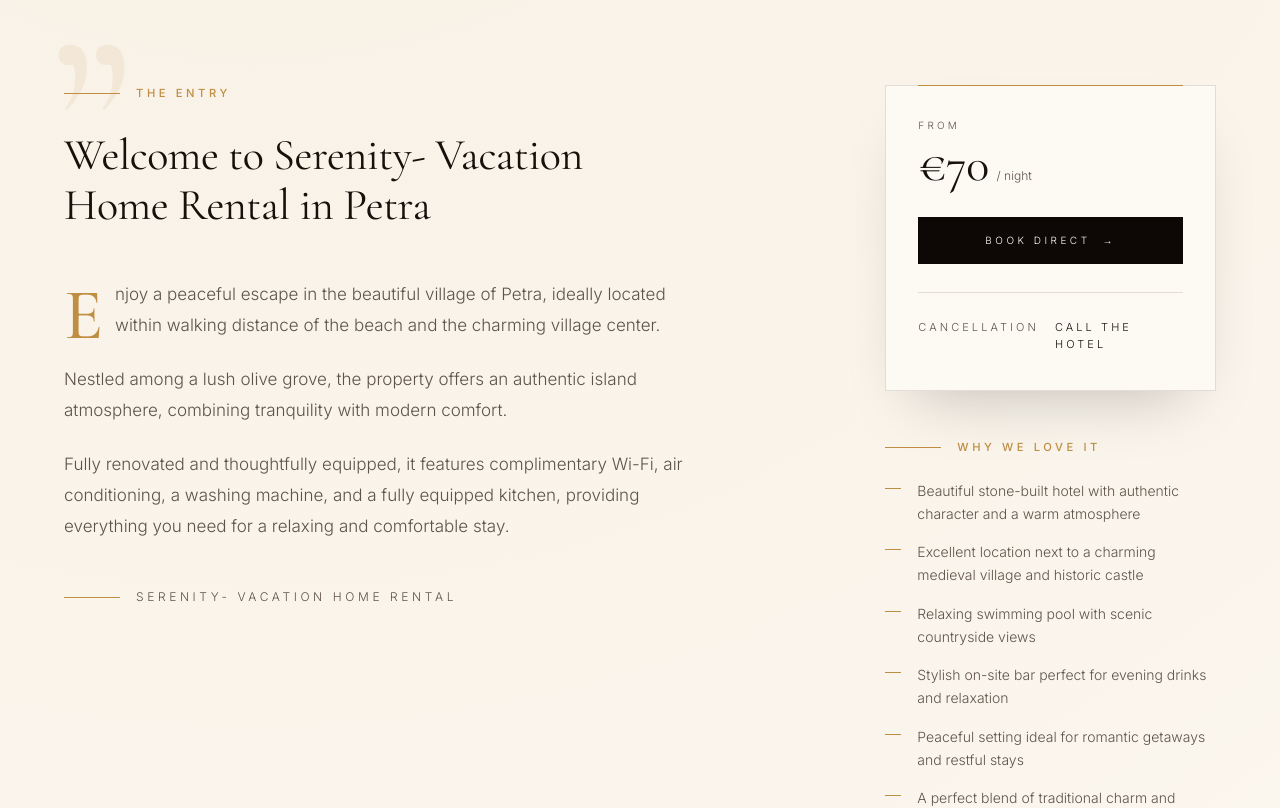
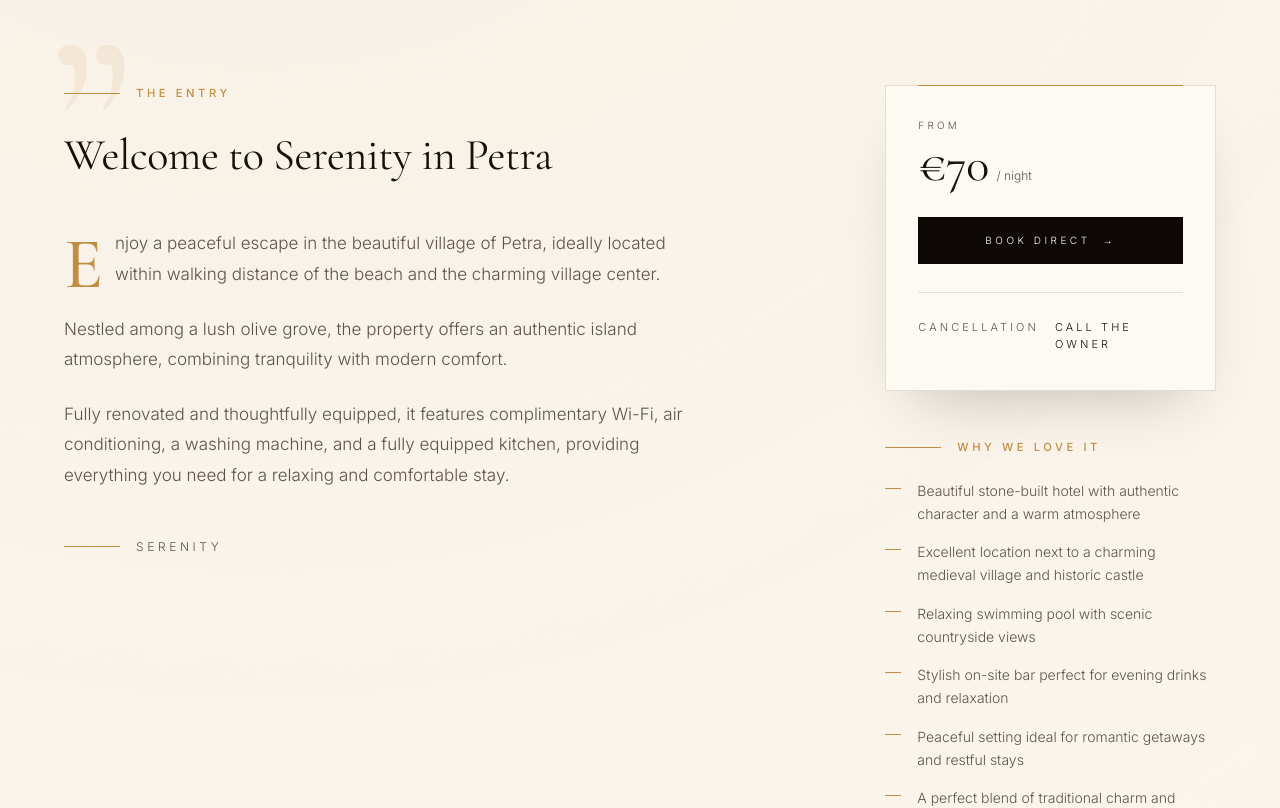
Before and after one commit to amamouridis06/lesvos-travel-guide, a Next.js app: page /accommodation/serenity in a window 1280 px wide. Shown: the part 1140-1948 px from the top of the page. Built offline with nearby package versions, Linux system fonts and the light colour scheme.

Commit message:
commit serenity

```diff
--- a/app/accommodation/serenity/page.tsx
+++ b/app/accommodation/serenity/page.tsx
@@ -12,13 +12,13 @@ const IMG = {
 };
 
 const hotel = {
-    name: "Serenity- Vacation  Home Rental",
+    name: "Serenity",
     region: "Petra Lesvos",
     country: "Greece",
     fromPrice: "€70",
     tagline: "A house in a fanastic village in North Lesvos",
     intro:
-        "Welcome to Serenity- Vacation  Home Rental in Petra",
+        "Welcome to Serenity in Petra",
     body: [
         "Enjoy a peaceful escape in the beautiful village of Petra, ideally located within walking distance of the beach and the charming village center.",
         "Nestled among a lush olive grove, the property offers an authentic island atmosphere, combining tranquility with modern comfort.",
@@ -47,6 +47,7 @@ const hotel = {
     ],
     gallery: [
         { src: IMG.balcony, alt: "balcony"},
+        { src: IMG.bed, alt: "bed room"},
         { src: IMG.outdoor, alt: "outdoor" },
         { src: IMG.kitch, alt: "kitch" },
         { src: IMG.liv, alt: "liv" },
@@ -247,7 +248,7 @@ export default function PPUrban() {
 
                         <div className="mt-12 flex items-center gap-4 text-xs uppercase tracking-[0.24em] md:tracking-[0.3em]" style={{ color: "var(--ms-muted)" }}>
                             <span className="ms-hairline" />
-                            <span>Serenity- Vacation  Home Rental</span>
+                            <span>Serenity</span>
                         </div>
                     </main>
 
@@ -282,7 +283,7 @@ export default function PPUrban() {
 
                                 <div className="mt-7 border-t pt-5 text-[11px] uppercase tracking-[0.22em] sm:tracking-[0.28em]" style={{ borderColor: "var(--ms-border)", color: "var(--ms-muted)" }}>
                                     {[
-                                        ["Cancellation", "Call the hotel"],
+                                        ["Cancellation", "Call the owner"],
                                     ].map(([k, v]) => (
                                         <div key={k} className="flex justify-between gap-4 py-1.5">
                                             <span>{k}</span>
```
